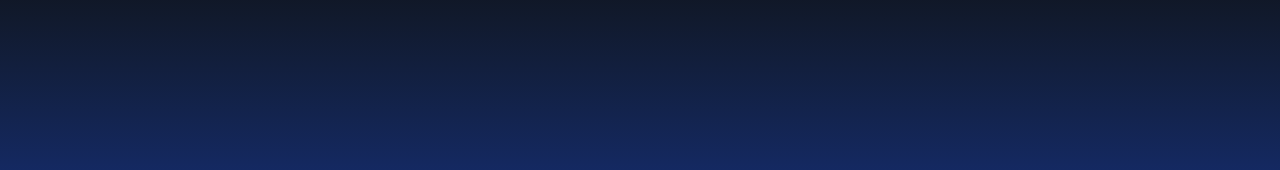
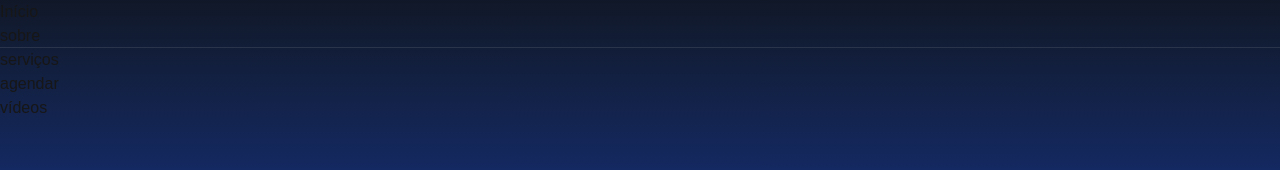
Before and after one commit to Luis-Mackiewicz/camargo, a Next.js app: page / in a window 1280 px wide. Shown: the top 170 px of the page. Built offline with nearby package versions, Linux system fonts and the light colour scheme.

Commit message:
feat: add header into layout component

```diff
--- a/app/layout.tsx
+++ b/app/layout.tsx
@@ -1,6 +1,7 @@
 import type { Metadata } from "next";
 import { Geist, Geist_Mono } from "next/font/google";
 import "./globals.css";
+import Header from "@/app/components/header";
 
 const geistSans = Geist({
   variable: "--font-geist-sans",
@@ -27,6 +28,8 @@ export default function RootLayout({
       <body
         className={`${geistSans.variable} ${geistMono.variable} antialiased`}
       >
+        <Header />
+
         {children}
       </body>
     </html>
```
